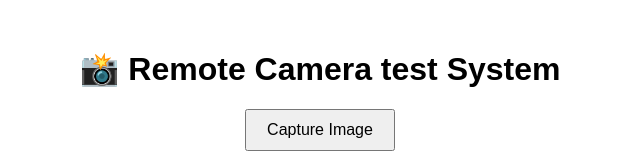
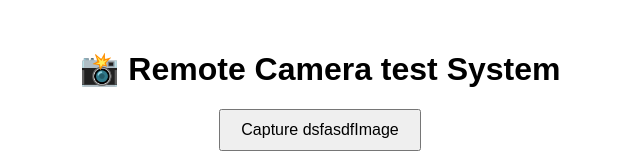
Before and after one commit to KolleparaBharadwaj/pages_test, a plain HTML site: page index.html in a window 1280 px wide. Shown: the top 168 px of the page, without its empty margins (320-960 px from the left). Drawn offline with Linux system fonts and the light colour scheme.

Commit message:
Update index.html

```diff
--- a/index.html
+++ b/index.html
@@ -10,7 +10,7 @@
 </head>
 <body>
   <h1>📸 Remote Camera test System</h1>
-  <button onclick="captureImage()">Capture Image</button>
+  <button onclick="captureImage()">Capture dsfasdfImage</button>
 
   <div>
     <img id="latest-img" src="https://<your-firebase>.appspot.com/captured.jpg" alt="Image will appear here">
```
